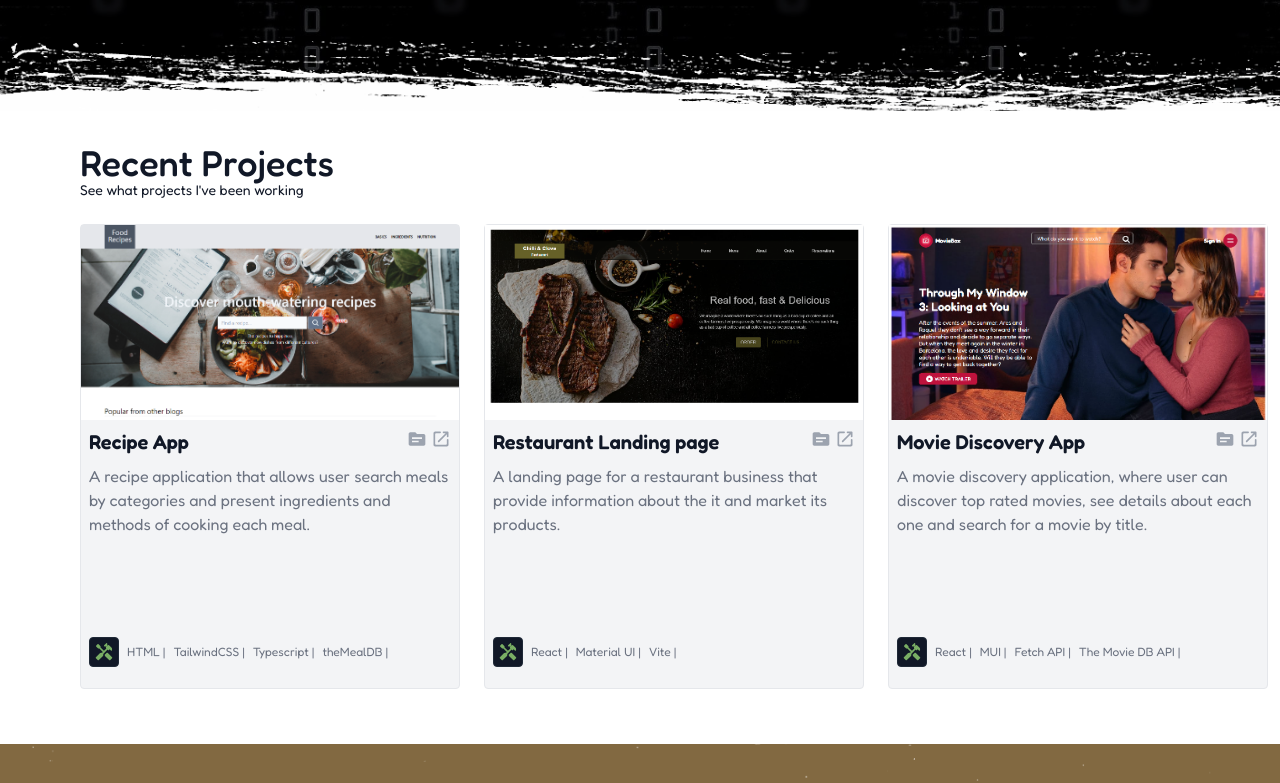
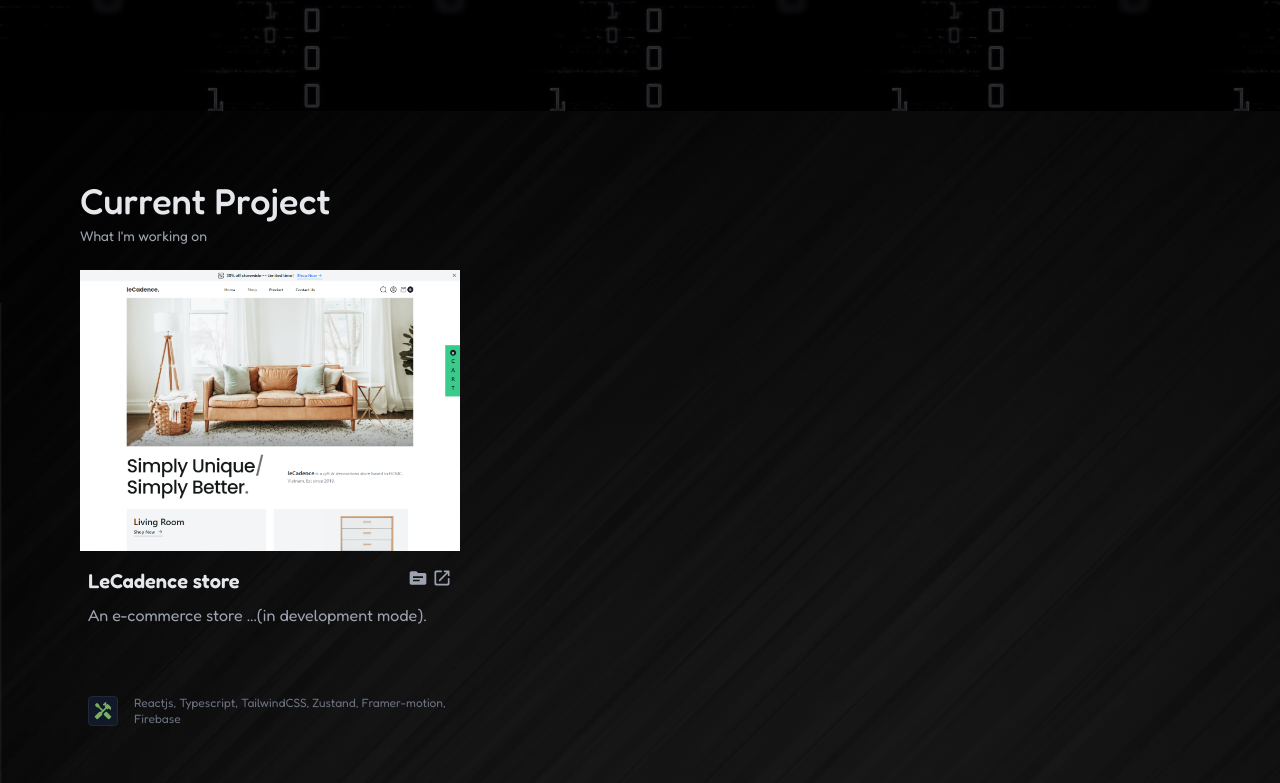
Before and after one commit to Hestia-Arc/react-portfolio, a React (Create React App) app: page / in a window 1280 px wide. Shown: the part 497-1280 px from the top of the page. Built offline with nearby package versions, Linux system fonts and the light colour scheme.

Commit message:
update layouts

```diff
--- a/public/index.html
+++ b/public/index.html
@@ -8,12 +8,9 @@
       name="description"
       content="Esther's Portfolio"
     />
-    <link rel="preconnect" href="https://fonts.googleapis.com" />
-    <link rel="preconnect" href="https://fonts.gstatic.com" crossorigin />
-    <link
-      href="https://fonts.googleapis.com/css2?family=Fredoka:wght@300;400;500;600;700&display=swap"
-      rel="stylesheet"
-    />
+    <link rel="preconnect" href="https://fonts.googleapis.com">
+    <link rel="preconnect" href="https://fonts.gstatic.com" crossorigin>
+    <link href="https://fonts.googleapis.com/css2?family=Fredoka:wght@300..700&family=Inter:slnt,wght@-10..0,100..900&display=swap" rel="stylesheet">
     <title>Portfolio</title>
     <style>
       * {
--- a/src/App.js
+++ b/src/App.js
@@ -33,6 +33,7 @@ function App() {
         />
         <Box
           sx={{
+
             // backgroundColor: "#f3f4f6",
             minWidth: { xs: "320px", sm: "600px", md: "1024px", lg: "1350px" },
             maxWidth: { xs: "599px", sm: "1023px", md: "1439px", lg: "1440px" },
--- /dev/null
+++ b/src/components/home/CardBox.jsx
@@ -0,0 +1,117 @@
+import { Box, Stack, Tooltip, Typography, useTheme } from "@mui/material";
+import React from "react";
+import OpenInNewRoundedIcon from "@mui/icons-material/OpenInNewRounded";
+import HandymanRoundedIcon from "@mui/icons-material/HandymanRounded";
+import SourceIcon from "@mui/icons-material/Source";
+import { tokens } from "../../theme";
+
+
+
+
+function CardBox(props) {
+    const theme = useTheme();
+    const colors = tokens(theme.palette.mode);
+    const {id, title, img, link, desc, stack,src } = props.project;
+
+    // console.log(title)
+
+    return (
+      <Stack
+        key={id}
+        //   justifyContent="space-between"
+          spacing={1}
+        sx={{
+          width: {xs: "320px", sm:"380px"},
+          height: {xs: "460px",sm:"465px"},
+          // backgroundColor: colors.grey[900],
+          // border: `1px solid ${colors.grey[700]}`,
+          borderRadius: "4px",
+        }}
+      >
+        {/* IMAGES */}
+        <Box
+          sx={{
+            height: "320px",
+            //   border: `1px solid ${colors.grey[300]}`,
+            background: !img ? colors.grey[500] : `url(${img})`,
+            backgroundPosition: "top center",
+            backgroundRepeat: "no-repeat",
+            backgroundSize: "cover",
+          }}
+        ></Box>
+
+        <Stack justifyContent="space-between" sx={{ height: "200px", width: '100%' }}>
+          <Stack spacing={1} px={1} pt={1}>
+            {/* TITLE */}
+            <Stack
+              direction="row"
+              justifyContent="space-between"
+              alignItems="center"
+            >
+              <Typography variant="xlText" fontWeight={600} sx={{color: colors.grey[200]}} >
+                {title}
+              </Typography>
+
+              <span>
+                <a href={src} target="_blank" rel="noreferrer">
+                  <Tooltip title="Source code">
+                    {" "}
+                    <SourceIcon color="inputs" fontSize="small" />
+                  </Tooltip>
+                </a>
+                <a href={link} target="_blank" rel="noreferrer">
+                  <Tooltip title="Live page">
+                    {" "}
+                    <OpenInNewRoundedIcon color="inputs" fontSize="small" />
+                  </Tooltip>
+                </a>
+              </span>
+            </Stack>
+
+            {/* DESC */}
+            <Typography
+              variant="baseText"
+              sx={{ color: colors.grey[400],  }}
+
+           >
+              {desc}
+            </Typography>
+          </Stack>
+
+          {/* STACK */}
+          <Stack
+            direction="row"
+            alignItems="center"
+            // flexWrap="wrap"
+            spacing={2}
+            p={1}
+          >
+            <Stack
+              justifyContent="center"
+              alignItems="center"
+              sx={{
+                padding: "4px",
+                backgroundColor: colors.grey[900],
+                border: `1px solid ${colors.grey[800]}`,
+                borderRadius: "4px",
+              }}
+            >
+              <HandymanRoundedIcon fontSize="small" color="primary" />
+            </Stack>
+            <Stack>
+            {stack?.map((item, i) => {
+              return (
+                <Typography key={i} variant="xsText" sx={{ color: colors.grey[500] }}>
+                  {item} {" "}
+                </Typography>
+              );
+            })}
+            </Stack>
+
+          </Stack>
+        </Stack>
+      </Stack>
+    );
+  }
+
+  export default CardBox
--- a/src/components/home/Home.js
+++ b/src/components/home/Home.js
@@ -11,11 +11,13 @@ import {
 import NavBar from "./NavBar";
 import MainImageDark from "../../data/bg-4.jpeg";
 import MainImageLight from "../../data/bg-1.jpeg";
-import bimg2 from "../../images/pabrush.png";
+// import bimg2 from "../../images/pabrush.png";
 import Footer from "../Footer";
 import { PaddedBox } from "../../UI/pages";
 import { tokens } from "../../theme";
 import CV from "../../data/Resume-Afolabi Esther.pdf";
+import darkbg from "../../data/c-bg.png";
+
 
 // import FlareRoundedIcon from "@mui/icons-material/FlareRounded";
 
@@ -23,9 +25,8 @@ import CV from "../../data/Resume-Afolabi Esther.pdf";
 // import MainImage from "../../images/idea1.jpg";
 // import bimg from "../../images/bimg.jpg";
 // import darkbg from "../../images/cv1-01.jpg";
-// import darkbg from "../../data/c-bg.png";
-import Recents, { Card } from "./Recents";
 import { projects } from "../../data/projectData";
+import CardBox from "./CardBox";
 
 const HomeContainer = styled(Box)((props) => ({
   // border: '1px solid black'
@@ -34,10 +35,18 @@ const HomeContainer = styled(Box)((props) => ({
   minWidth: "1350px",
   maxWidth: "1400px",
   margin: "0 auto",
+  // -------
+  background: `linear-gradient(to right, rgba(1,1,2, 0.1), rgba(1,1,3, 0.45), rgba(1,1,3, 0.4)), url(${darkbg})`,
+  backgroundPosition: "top left",
+  backgroundRepeat: "no-repeat",
+  backgroundSize: "cover",
+  // -------
   // position: "relative",
   // overflowX: "hidden",
   overflowY: props.isOpen && "hidden",
   // backgroundColor: "rgba(0,0,0,0.2)",
+  // backgroundColor: "red",
+
 
   a: {
     textDecoration: "none",
@@ -78,7 +87,7 @@ const HeaderBox = styled("header")((props) => ({
   // fontFamily: "Fredoka",
 
   [props.theme.breakpoints.down("sm")]: {
-    height: "40rem",
+    // height: "40rem",
     backgroundRepeat: "no-repeat",
     backgroundPosition: "top",
 
@@ -227,6 +236,7 @@ export default function Home() {
                       transition: "opacity 300ms ease-in",
                       display: { xs: "block", sm: "flex" },
                       flexDirection: { sm: "column" },
+                      fontFamily: "Inter sans-serif"
                     }}
                   >
                     <Typography
@@ -353,39 +363,39 @@ export default function Home() {
         </Box>
       </HeaderBox>
 
-      {/* recents */}
+      {/* CURRENTLY DEVELOPING */}
+
       <Box
         sx={{
           height: "fit-content",
           backgroundColor: "black",
-          background: `url(${bimg2})`,
-          backgroundPosition: "90% -60px",
+          background: `linear-gradient(to right, rgba(1,1,2, 0.1), rgba(1,1,3, 0.45), rgba(1,1,3, 0.4)), url(${darkbg})`,
+          backgroundPosition: "top left",
           backgroundRepeat: "no-repeat",
           backgroundSize: "cover",
-          position: "relative",
-          marginTop: "-70px",
-          marginBottom: "-65px",
+          // position: "relative",
           color:
             theme.palette.mode === "dark" ? colors.grey[200] : colors.grey[900],
 
           [`@media screen and (max-width: ${theme.breakpoints.values.sm}px)`]: {
-            marginBottom: "-211px",
+            // marginBottom: "-211px",
           },
         }}
-        pt={14}
-        pb={{ xs: 30, sm: 14 }}
+        pt={10}
+        // pb={{ xs: 30, sm: 14 }}
       >
         {/* <Overlay sx={{padding: { xs: 1, lg: 4 }}}> */}
         <PaddedBox>
-          <Stack spacing={1}>
-            <Typography variant="xsDisplay" fontWeight={500}>
-              Recent Projects
+          <Stack spacing={2} >
+            <Typography variant="xsDisplay" fontWeight={500} sx={{color: colors.grey[200]}}>
+              Current Project
             </Typography>
             <Typography
               variant="smText"
+              sx={{color: colors.grey[400]}}
               // sx={{ borderBottom: "1px solid #ebebeb" }}
             >
-              See what projects I've been working
+              What I'm working on
             </Typography>
           </Stack>
 
@@ -394,18 +404,23 @@ export default function Home() {
               display: "flex",
               overflowX: "auto",
               // overflowY: "hidden",
-              borderBottom: { xs: `1px solid ${colors.grey[800]}`, sm: "none" },
+              borderBottom: { xs: `1px solid ${colors.grey[600]}`, },
             }}
-            pb={1}
-          >
-            <Recents />
+            mt={3}
+            pb={{ xs: 10, sm: 14 }}
+            >
+            <CardBox project={projects[4]} />
           </Box>
         </PaddedBox>
         {/* </Overlay> */}
+
+              <Footer/>
+
       </Box>
 
-      {/* CURRENTLY DEVELOPING */}
+            {/* recents */}
 
+{/*
       <Box
         sx={{ height: "fit-content", backgroundColor: colors.goldAccent[400] }}
         py={10}
@@ -425,10 +440,12 @@ export default function Home() {
 
           <Card project={projects[6]} />
         </PaddedBox>
-      </Box>
+      </Box> */}
 
       {/* footer */}
-      <Footer bg={true} />
+      {/* <Footer/> */}
+      {/* <Footer bg={true} /> */}
+
     </HomeContainer>
   );
 }
--- a/src/components/home/NavBar.js
+++ b/src/components/home/NavBar.js
@@ -11,7 +11,7 @@ import FlareRoundedIcon from "@mui/icons-material/FlareRounded";
 import { tokens } from "../../theme";
 
 const NavContainer = styled("nav")((props) => ({
-  height: "70px",
+  height: "80px",
   padding: "10px 0px",
   // border: "1px solid black",
   display: "flex",
@@ -85,11 +85,11 @@ function NavBar({ isOpen, handleIsOpen }) {
           }}
         >
           <Link to="about">
-            <Typography variant="smText">About</Typography>
+            <Typography variant="baseText">About</Typography>
           </Link>
 
           <Link to="project">
-            <Typography variant="smText">Portfolio</Typography>
+            <Typography variant="baseText">Portfolio</Typography>
           </Link>
 
           {/* <Link to='contact'>
--- a/src/components/home/Recents.jsx
+++ b/src/components/home/Recents.jsx
@@ -1,120 +1,18 @@
-import { Box, Stack, Tooltip, Typography, useTheme } from "@mui/material";
-import React from "react";
-import OpenInNewRoundedIcon from "@mui/icons-material/OpenInNewRounded";
-import HandymanRoundedIcon from "@mui/icons-material/HandymanRounded";
-import SourceIcon from "@mui/icons-material/Source";
-import { tokens } from "../../theme";
-import { projects } from "../../data/projectData";
+// import {Stack } from "@mui/material";
+// import React from "react"
+// import { projects } from "../../data/projectData";
+// import Card  from "./CardBox";
 
-function Recents() {
-  return (
-    <Stack direction="row" spacing={3} mt={3}>
-      <Card project={projects[1]} />
-      <Card project={projects[0]} />
-      <Card project={projects[3]} />
-    </Stack>
-  );
-}
+// export default function Recents() {
+//   return (
+//     <Stack direction="row" spacing={5} mt={3}>
+//       {projects.map(project => {
+//         return <Card project={project} />
 
-export default Recents;
-
-export function Card(props) {
-  const theme = useTheme();
-  const colors = tokens(theme.palette.mode);
-  const { id, title, img, link, desc, stack } = props.project;
-
-  return (
-    <Stack
-      key={id}
-      //   justifyContent="space-between"
-      //   spacing={2}
-      sx={{
-        width: {xs: "320px", sm:"380px"},
-        height: {xs: "460px",sm:"465px"},
-        backgroundColor: colors.grey[100],
-        border: `1px solid ${colors.grey[200]}`,
-        borderRadius: "4px",
-      }}
-    >
-      {/* IMAGES */}
-      <Box
-        sx={{
-          height: "195px",
-          //   border: `1px solid ${colors.grey[300]}`,
-          background: img.length === 0 ? colors.grey[300] : `url(${img})`,
-          backgroundPosition: "top center",
-          backgroundRepeat: "no-repeat",
-          backgroundSize: "cover",
-        }}
-      ></Box>
-
-      <Stack justifyContent="space-between" sx={{ height: "255px", width: '100%' }}>
-        <Stack spacing={1} px={1} pt={1}>
-          {/* TITLE */}
-          <Stack
-            direction="row"
-            justifyContent="space-between"
-            alignItems="center"
-          >
-            <Typography variant="xlText" fontWeight={600} >
-              {title}
-            </Typography>
-
-            <span>
-              <a href={link} target="_blank" rel="noreferrer">
-                <Tooltip title="Source code">
-                  {" "}
-                  <SourceIcon color="inputs" fontSize="small" />
-                </Tooltip>
-              </a>
-              <a href={link} target="_blank" rel="noreferrer">
-                <Tooltip title="Live page">
-                  {" "}
-                  <OpenInNewRoundedIcon color="inputs" fontSize="small" />
-                </Tooltip>
-              </a>
-            </span>
-          </Stack>
-
-          {/* DESC */}
-          <Typography
-            variant="baseText"
-            sx={{ color: colors.grey[500],  }}
-
-         >
-            {desc}
-          </Typography>
-        </Stack>
-
-        {/* STACK */}
-        <Stack
-          direction="row"
-          alignItems="center"
-          flexWrap="wrap"
-          spacing={1}
-          p={1}
-        >
-          <Stack
-            justifyContent="center"
-            alignItems="center"
-            sx={{
-              padding: "4px",
-              backgroundColor: colors.grey[900],
-              border: `1px solid ${colors.grey[800]}`,
-              borderRadius: "4px",
-            }}
-          >
-            <HandymanRoundedIcon fontSize="small" color="primary" />
-          </Stack>
-          {stack.map((item) => {
-            return (
-              <Typography variant="xsText" sx={{ color: colors.grey[500] }}>
-                {item} |{" "}
-              </Typography>
-            );
-          })}
-        </Stack>
-      </Stack>
-    </Stack>
-  );
-}
+//       })}
+//       {/* <Card project={projects[0] } />
+//       <Card project={projects[1] } />
+//       <Card project={projects[2] } /> */}
+//     </Stack>
+//   );
+// }
--- a/src/data/projectData.jsx
+++ b/src/data/projectData.jsx
@@ -1,78 +1,84 @@
-import Season from "../images/Gallery.resized.png";
 import Movie from "../images/Movie-Discovery-App-HNG.resized.png";
-import Nature from "../images/Weather-Application.resized.png";
 import Recipe from "../images/Recipe-app.resized.png";
 import Restaurant from "../images/Mia-s-Kitn.resized.png";
 import Clearlink from "../images/ClearLink.resized.png";
+import Cadence from "../images/Cadence-Store.png"
+
 // import Portfolio from "../images/Portfolio.resized.png"
-
-
-
+// import Season from "../images/Gallery.resized.png";
+// import Nature from "../images/Weather-Application.resized.png";
 
 export const projects = [
   {
     id: 1,
-    title: "Restaurant Landing page",
-    img: Restaurant,
-    link: "https://mias-restuarant.vercel.app/",
-    desc: "A landing page for a restaurant business that provide information about the it and market its products.",
-    stack: ['React', 'Material UI', 'Vite'],
-    src: "",
-  },
-  {
-    id: 2,
     title: "Recipe App",
     img: Recipe,
     link: "https://recipe-app-three-kohl.vercel.app/",
     desc: "A recipe application that allows user search meals by categories and present ingredients and methods of cooking each meal.",
-    stack: ['HTML','TailwindCSS', 'Typescript', 'theMealDB'],
+    stack: ["HTML", "TailwindCSS", "Typescript", "theMealDB"],
+    src: "",
+  },
+
+  {
+    id: 2,
+    title: "Movie Discovery App",
+    img: Movie,
+    link: "https://movie-discovery-app-hng.vercel.app/",
+    desc: "A movie discovery application, where user can discover top rated movies, see details about each one and search for a movie by title.",
+    stack: ["React", "MUI", "Fetch API", "The Movie DB API"],
     src: "",
   },
   {
     id: 3,
-    title: "Weather App",
-    img: Nature,
-    link: "https://natures-forecast.netlify.app/",
-    desc: "An application which shows the weather information (temperature, humidity etc) of a location. And predict the conditions of the atmosphere for a given location and time.",
-    stack: ['React','Bootstrap', 'Axios', 'Open Weather API'],
+    title: "ClearLink Landing page",
+    img: Clearlink,
+    link: "https://clearlink-alpha.vercel.app/",
+    desc: "A landing page built for TalentSync project assessment.(Desktop view)",
+    stack: ["React", "Material UI", "Vite"],
     src: "",
   },
   {
     id: 4,
-    title: "Movie Discovery App",
-    img: Movie,
-    link: "https://movie-discovery-app-hng.vercel.app/",
-    desc: "A movie discovery application, where user can discover top rated movies, see details about each one and search for a movie by title.",
-    stack: ['React','MUI', 'Fetch API','The Movie DB API'],
+    title: "Restaurant Landing page",
+    img: Restaurant,
+    link: "https://mias-restuarant.vercel.app/",
+    desc: "A landing page for a restaurant business that provide information about the it and market its products.(...in dev mode)",
+    stack: ["React", "Material UI", "Vite"],
     src: "",
   },
+
   {
     id: 5,
-    title: "ClearLink Landing page",
-    img: Clearlink,
-    link: "https://clearlink-alpha.vercel.app/",
-    desc: "A landing page built for TalentSync project assessment.",
-    stack: ['React', 'Material UI', 'Vite'],
-    src: "",
+    title: "LeCadence store",
+    img: Cadence,
+    link: "https://cadence-store.vercel.app/",
+    desc: "An e-commerce store ...(in development mode). ",
+    stack: ["Reactjs, Typescript, TailwindCSS, Zustand, Framer-motion, Firebase"],
+    src: "https://github.com/Hestia-Arc/cadence-store.git",
   },
-  {
-    id: 6,
-    title: "Season Gallery",
-    img: Season,
-    link: "https://season-gallery.vercel.app/gallery",
-    desc: "A responsive image gallery that showcases collection of images about the four seasons around the year.",
-    stack: ['React', 'Material UI', 'SortableJS'],
-    src: "",
-  },
-  {
-    id: 7,
-    title: "Blog Application",
-    img: "",
-    link: "#",
-    desc: "In progress...",
-    stack: [],
-    src: "",
-  },
+];
+// ===================================================================
+
+// {
+//   id: 3,
+//   title: "Weather App",
+//   img: Nature,
+//   link: "https://natures-forecast.netlify.app/",
+//   desc: "An application which shows the weather information (temperature, humidity etc) of a location. And predict the conditions of the atmosphere for a given location and time.",
+//   stack: ['React','Bootstrap', 'Axios', 'Open Weather API'],
+//   src: "",
+// },
+
+// {
+//   id: 6,
+//   title: "Season Gallery",
+//   img: Season,
+//   link: "https://season-gallery.vercel.app/gallery",
+//   desc: "A responsive image gallery that showcases collection of images about the four seasons around the year.",
+//   stack: ['React', 'Material UI', 'SortableJS'],
+//   src: "",
+// },
+
 // {
 //   id: 7,
 //   title: "Portfolio",
@@ -82,15 +88,7 @@ export const projects = [
 //   stack: ["React", "MUI"],
 //   src: "",
 // },
-  // {
-  //   id: 8,
-  //   title: "Weather App",
-  //   img: Nature,
-  //   link: "https://natures-forecast.netlify.app/",
-  //   desc: "An application which shows the weather information (temperature, humidity etc) of a location. And predict the conditions of the atmosphere for a given location and time.",
-  //   stack: [],
-  //   src: "",
-  // },
+
 // {
 //   id: 9,
 //   title: "Weather App",
@@ -109,49 +107,3 @@ export const projects = [
 //     stack: [],
 //     src: "",
 // },
-  // {
-  //     id: 5,
-  //     title: "",
-  //     img: "",
-  //     link: "",
-  //     desc: "",
-  //     stack: [],
-  //     src: "",
-  // },
-  // {
-  //     id: 6,
-  //     title: "",
-  //     img: "",
-  //     link: "",
-  //     desc: "",
-  //     stack: [],
-  //     src: "",
-  // },
-  // {
-  //     id: 7,
-  //     title: "",
-  //     img: "",
-  //     link: "",
-  //     desc: "",
-  //     stack: [],
-  //     src: "",
-  // },
-  // {
-  //     id: 8,
-  //     title: "",
-  //     img: "",
-  //     link: "",
-  //     desc: "",
-  //     stack: [],
-  //     src: "",
-  // },
-  // {
-  //     id: 9,
-  //     title: "",
-  //     img: "",
-  //     link: "",
-  //     desc: "",
-  //     stack: [],
-  //     src: "",
-  // },
-];
--- a/src/theme.js
+++ b/src/theme.js
@@ -258,8 +258,8 @@ export const themeSettings = (mode) => {
           }),
     },
     typography: {
-      fontFamily: ['Fredoka', 'sans-serif'].join(','),
-      allVariants: ["Fredoka", "sans-serif"].join(","),
+      fontFamily: ['Fredoka','Inter', 'sans-serif'].join(','),
+      // allVariants: ["Fredoka", "sans-serif"].join(","),
       lgDisplay: {
         fontSize: "4.5rem",
         lineHeight: 1,
```
Also changed, not shown: src/components/Footer.js (+5 -3 lines), src/components/about/About.js (+6 -5 lines), src/components/home/Hero.jsx (added, +7 -0 lines), src/components/project/Project.js (+7 -5 lines), src/images/Cadence-Store.png (added), 1 other file (tests, documents, lock files or other folders). Lines whose indentation alone changed are shown as unchanged.
